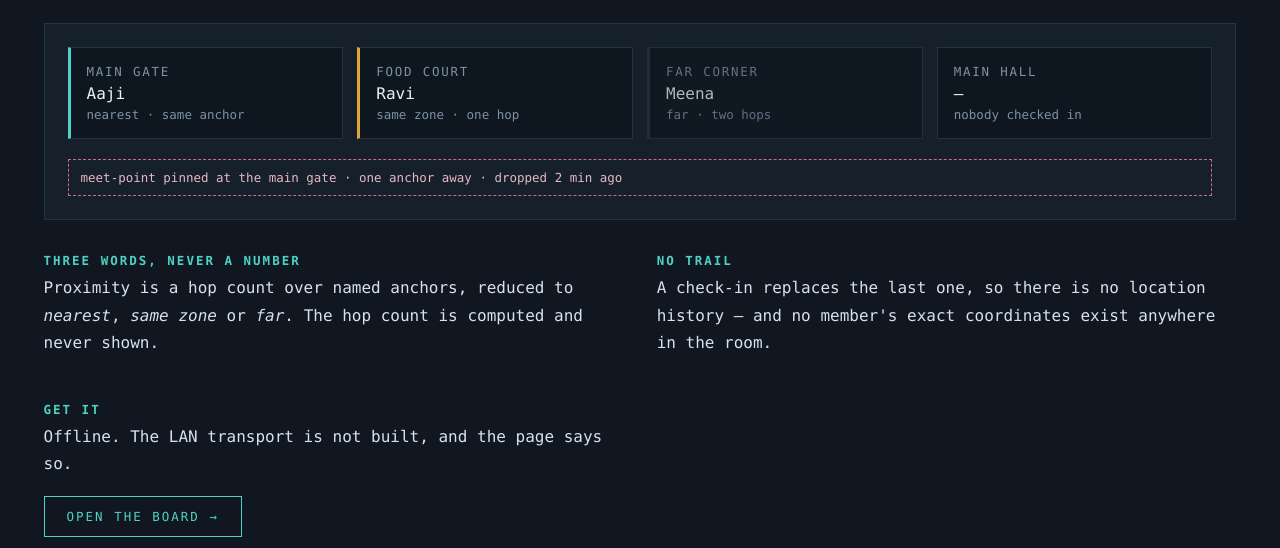
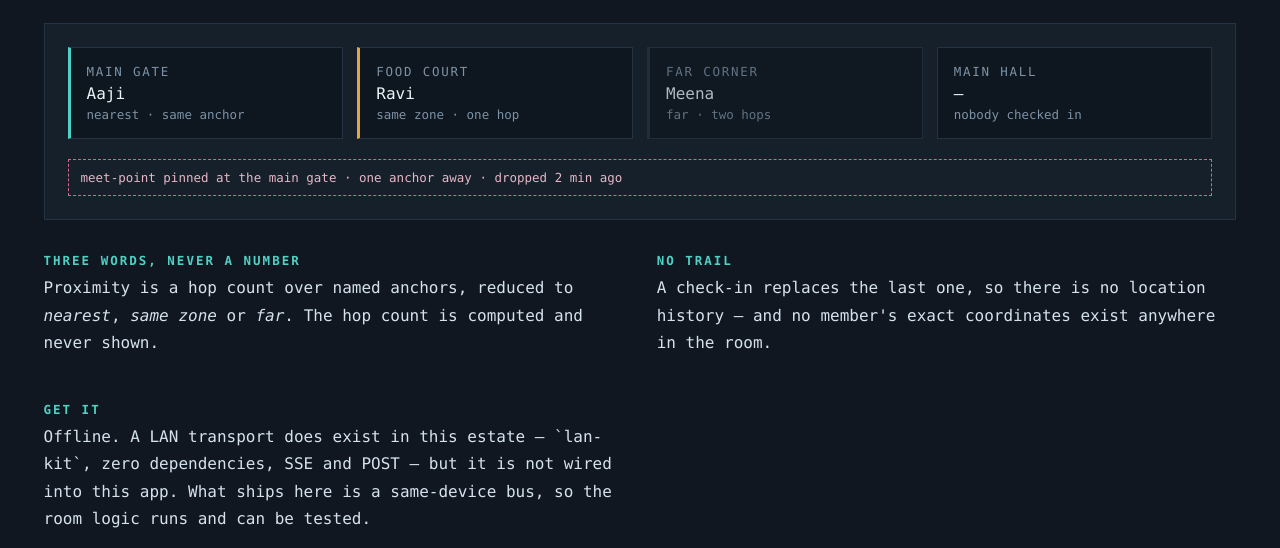
Before and after one commit to drsamonline/app-nearby, a website: page docs/index.html in a window 1280 px wide. Shown: the part 226-774 px from the top of the page. Drawn offline with Linux system fonts and the light colour scheme.

Commit message:
docs: correct the claim that the LAN transport is not built - it is, and it is called lan-kit
lan-kit is in this estate: zero dependencies, SSE for server-to-clients, POST for clients-to-server, a Node host with
rooms and snapshots, and a browser client. Saying 'the LAN transport is not built' was wrong. What is true is that
this app does not wire it in, and ships a same-device bus so the room logic runs and can be tested.

The correction is on the page and in the NOTICE, where the claim was made.

```diff
--- a/docs/index.html
+++ b/docs/index.html
@@ -87,7 +87,7 @@
     </div>
     <div>
       <h2>Get it</h2>
-      <p>Offline. The LAN transport is not built, and the page says so.</p>
+      <p>Offline. A LAN transport does exist in this estate — `lan-kit`, zero dependencies, SSE and POST — but it is not wired into this app. What ships here is a same-device bus, so the room logic runs and can be tested.</p>
       <a class="go" href="play/index.html">open the board →</a>
     </div>
   </div>
```
Also changed, not shown: 1 other file.
